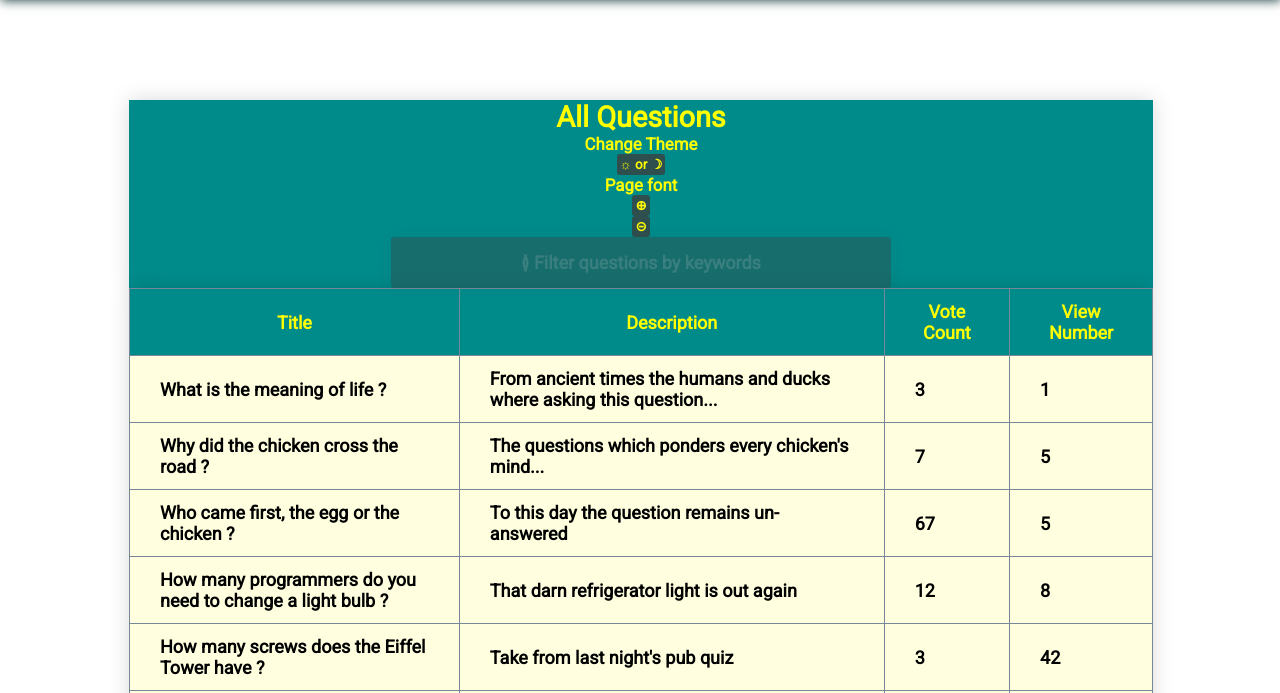
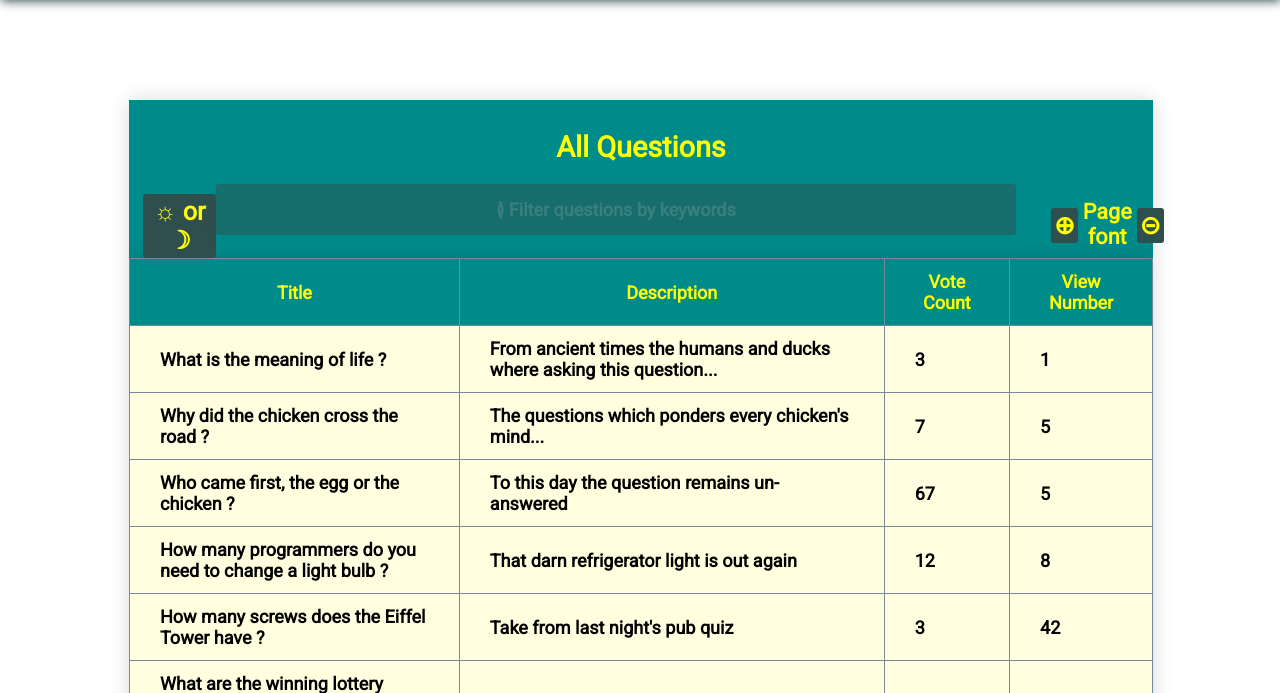
Before and after one commit to CodecoolGlobal/ask-mate-3-python-lillakiraly, a Flask app: page /bonus-questions in a window 1280 px wide. Shown: the part 105-798 px from the top of the page. Run offline with Flask 2, Linux system fonts and the light colour scheme; some libraries are stand-ins or nearby versions.

Commit message:
Update bonus question design

```diff
--- a/static/style.css
+++ b/static/style.css
@@ -603,4 +603,55 @@ a.delete-button:hover, a.delete-button:active {
     color: yellow;
     background-color: darkcyan;
     text-align: center;
+    display: flex;
+    flex-direction: column;
 }
+
+.bonus {
+    display: flex;
+    flex-direction: row;
+}
+
+.bonus div:last-child {
+    margin-left: auto;
+    margin-right: 1em;
+    position: relative;
+    width: 20%;
+}
+
+.bonus div:first-child {
+    margin-left: 1em;
+    margin-right: auto;
+    width: 20%;
+}
+
+.bonus-font {
+    display: flex;
+    margin: 5px;
+    right: -30px;
+}
+
+.filter-font {
+    position: relative;
+    top: 50%;
+    transform: translateY(-80%);
+    font-size: 25px;
+    margin-left: 5px !important;
+    margin-right: 5px !important;
+}
+
+#theme-button {
+    font-size: 25px;
+}
+
+.headline {
+    margin-top: 30px;
+    margin-bottom: 30px;
+    font-weight: bold;
+}
+
+.filter-bar {
+    width: 800px !important;
+    top: -10px !important;
+    position: relative;
+}
--- a/templates/bonus_questions.html
+++ b/templates/bonus_questions.html
@@ -7,24 +7,30 @@
 {% endblock %}
 {% block content %}
     <div class="menu">
+        <div class="headline">
             <h1>All Questions</h1>
+        </div>
+
+        <div class="bonus">
             <div>
-            <h3>Change Theme</h3>
                 <button class="filter" id="theme-button">&#9788 or &#9789</button>
             </div>
             <div>
-            <h3>Page font</h3>
-            <button class="filter"  id="increase-font-button">&#8853</button>
-            <button class="filter"  id="decrease-font-button">&#8861</button>
-        </div>
-        <div>
                 <input
-                class="search"
+                    class="search filter-bar"
                     data-table-body="doNotModifyThisId_QuestionsTableBody"
                     style="width: 500px" id="doNotModifyThisId_QuestionsFilter"
                     type="text"
                     placeholder="&#8812 Filter questions by keywords">
             </div>
+            <div class="bonus-font">
+
+                <button class="filter filter-font"  id="increase-font-button">&#8853</button>
+                <h2 class="bonus-font-text">Page font</h2>
+                <button class="filter filter-font"  id="decrease-font-button">&#8861</button>
+            </div>
+        </div>
+
     </div>
         <table>
             <thead id="doNotModifyThisId_QuestionsTableHeader">
@@ -46,4 +52,5 @@
                 {% endfor %}
             </tbody>
         </table>
+    <br><a class="back-button" href="/list">&#8592 Back</a>
 {% endblock %}
```
Lines whose indentation alone changed are shown as unchanged.
